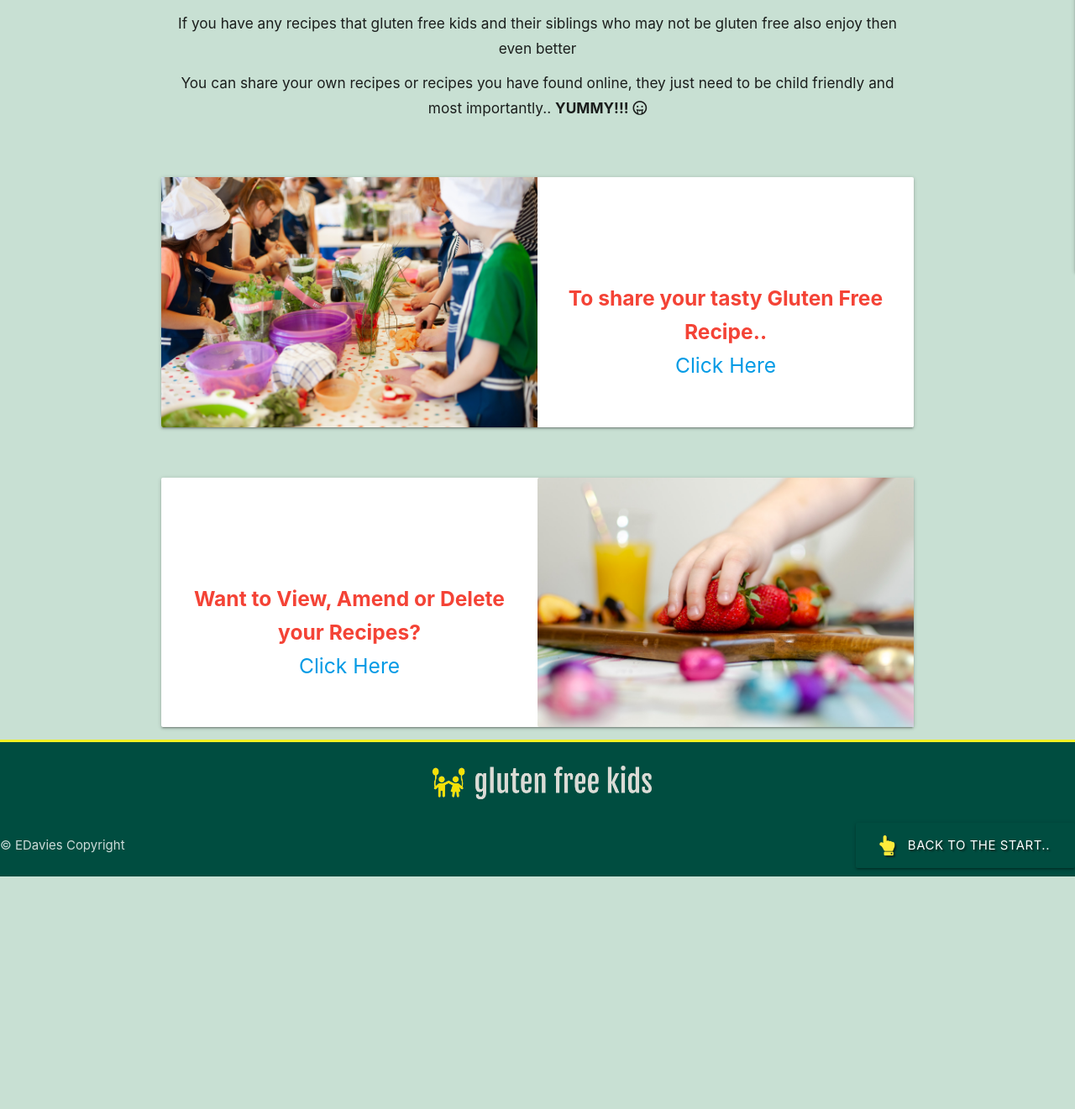
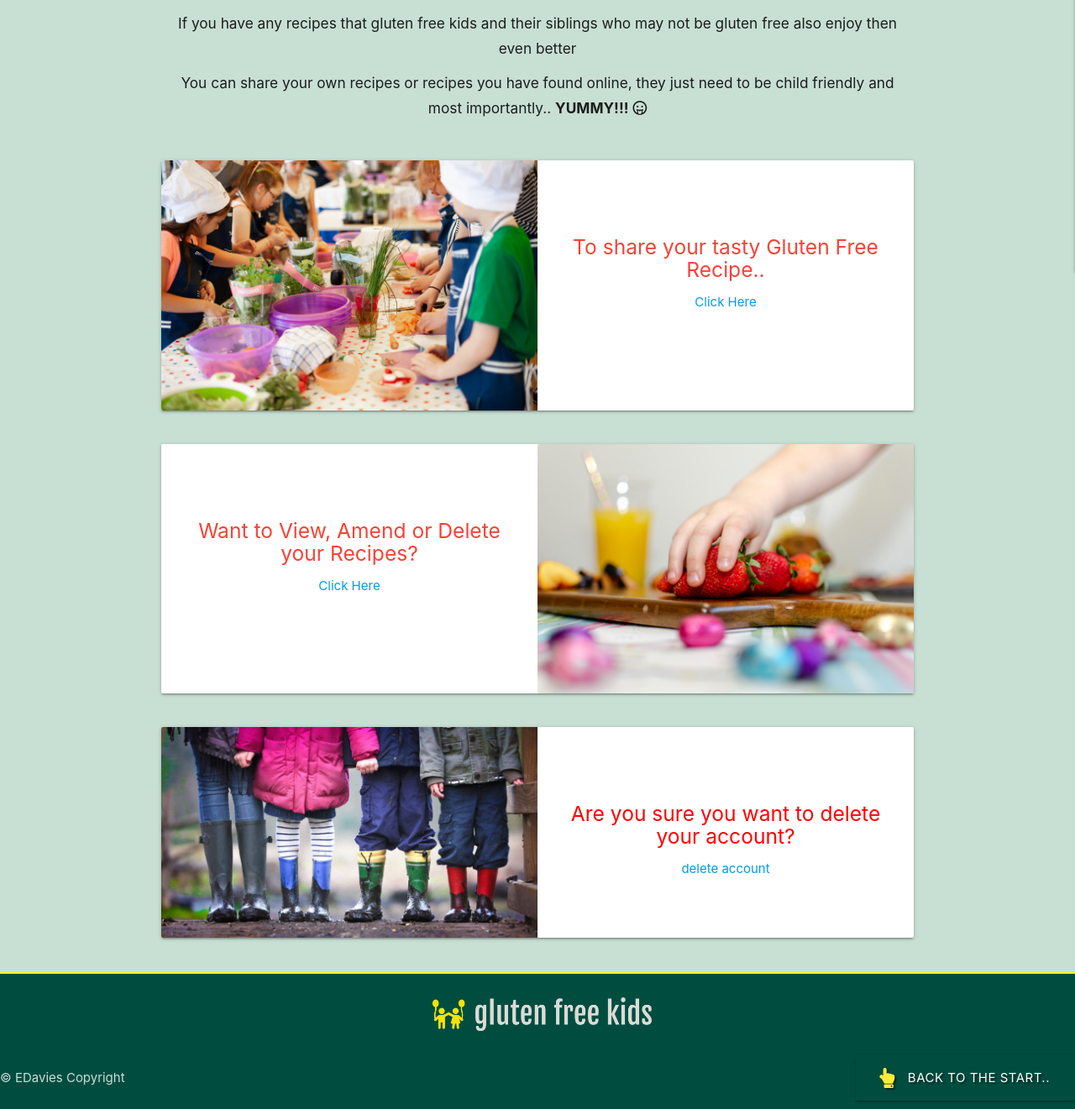
Before and after one commit to EDavies2020/GFRecipes_MS3, a Flask app: page /account/1 in a window 1280 px wide. Shown: the part 536-1857 px from the top of the page at 84% size. Before the commit the page ends 1580 px from the top, so only its background shows below. Run offline with Flask 2, Linux system fonts and the light colour scheme; the visitor is signed in with stand-in values (Sample User, id 1); a database or web service that is not in the repository returns one stand-in record (values such as "Sample title"); some libraries are stand-ins or nearby versions.

Commit message:
account delete added

```diff
--- a/app.py
+++ b/app.py
@@ -9,6 +9,9 @@ if os.path.exists("env.py"):
     import env
 
 
+# ======== CONFIG ======== #
+
+
 app = Flask(__name__)
 
 app.config["MONGO_DBNAME"] = os.environ.get("MONGO_DBNAME")
@@ -18,11 +21,19 @@ app.secret_key = os.environ.get("SECRET_KEY")
 mongo = PyMongo(app)
 
 
+# ======== HOME PAGE ======== #
+
+
 @app.route("/")
 @app.route("/get_recipes")
 def get_recipes():
+    # find all recipes from Mongodb
     recipes = mongo.db.recipes.find()
+    # display for all users
     return render_template("recipes.html", recipes=recipes)
+
+
+# ======== USER ACTIONS ======== #
 
 
 @app.route("/register", methods=["GET", "POST"])
@@ -31,18 +42,17 @@ def register():
         # check if username already exists
         existing_user = mongo.db.users.find_one(
             {"username": request.form.get("username").lower()})
-
+        # return message if username/password exists
         if existing_user:
             flash("Username/Password already exists")
             return redirect(url_for("register"))
-
+        # user created if criteria met
         register = {
             "username": request.form.get("username").lower(),
             "password": generate_password_hash(request.form.get("password"))
         }
         mongo.db.users.insert_one(register)
-
-        # put the new user into 'session' cookie
+        # registration sucessful message
         session["user"] = request.form.get("username").lower()
         flash("Registration Successful!")
         return redirect(url_for("account", username=session["user"]))
@@ -79,7 +89,6 @@ def login():
 
 @app.route("/account/<username>", methods=["GET", "POST"])
 def account(username):
-    # get username for user account
     username = mongo.db.users.find_one(
         {"username": session["user"]})["username"]
 
@@ -95,6 +104,21 @@ def logout():
     flash("You have been logged out, see you again soon!")
     session.pop("user")
     return redirect(url_for("get_recipes"))
+
+
+@app.route("/delete_account/<username>")
+def delete_account(username):
+    # get session user's username from the db
+    username = mongo.db.users.find_one(
+        {"username": session["user"]})["username"]
+    # if username in session is same delete the account
+    mongo.db.users.remove({"username": username.lower()})
+    flash("Your account has been deleted")
+    session.pop("user")
+    return redirect(url_for("register"))
+
+
+# ======== RECIPE ACTIONS ======== #
 
 
 @app.route("/add_recipe", methods=["GET", "POST"])
--- a/static/css/style.css
+++ b/static/css/style.css
@@ -98,15 +98,26 @@ body {
     line-height: 30px;
 }
 #account-page-link-card {
-    margin-top: 60px;
+    margin-top: 40px;
 }
-#account-add h5 {
-    text-align: center;
-    margin-top: 100px;
-    line-height: 40px;
+#link-card-details {
+    margin-top: 50px;
 }
-#account-add h5 a:hover {
+#link-card-details a:hover {
     text-decoration: underline;
+}
+#account-page-delete-card {
+    margin-top: 40px;
+    margin-bottom: 40px;
+}
+#account-delete {
+    margin-top: 50px;
+}
+#account-delete h5 {
+    color: red;
+}
+#account-delete p {
+    font-size: small;
 }
 /* add recipes page */
 .add-recipe-title {
--- a/templates/account.html
+++ b/templates/account.html
@@ -1,7 +1,6 @@
 {% extends "base.html" %}
 {% block content %}
-
-
+<!--page intro-->
 <div class="row">
     <div class="col s12 m10">
         <div class="account-page">
@@ -12,38 +11,69 @@
     </div>
     <div class="col s12">
         <div class="account-page-intro">
-            <h6 class="center-align orange-text darken-4"><b>From your account you can add, edit and delete the recipes you share with the Gluten Free Kids community.</b></h6>
-            <h6 class="center-align">We would love for you to share any recipes you find that kids that are gluten free would enjoy</h6>
-            <h6 class="center-align">If you have any recipes that gluten free kids and their siblings who may not be gluten free also enjoy then even better</h6>
-            <h6 class="center-align">You can share your own recipes or recipes you have found online, they just need to be child friendly and most importantly.. <b>YUMMY!!!</b> <i class="far fa-grin-tongue"></i></h6>
+            <h6 class="center-align orange-text darken-4"><b>From your account you can add, edit and delete the recipes
+                    you share with the Gluten Free Kids community.</b></h6>
+            <h6 class="center-align">We would love for you to share any recipes you find that kids that are gluten free
+                would enjoy</h6>
+            <h6 class="center-align">If you have any recipes that gluten free kids and their siblings who may not be
+                gluten free also enjoy then even better</h6>
+            <h6 class="center-align">You can share your own recipes or recipes you have found online, they just need to
+                be child friendly and most importantly.. <b>YUMMY!!!</b> <i class="far fa-grin-tongue"></i></h6>
         </div>
     </div>
 </div>
+<!--add recipe link card-->
 <div class="col s12" id="account-page-link-card">
     <div class="card horizontal">
         <div class="card-image">
-            <img src="../static/images/cooking.jpg">
+            <img src="../static/images/cooking.jpg" alt="cooking">
         </div>
         <div class="card-stacked">
-            <div class="card-content red-text darken-4" id="account-add">
-                <h5><b>To share your tasty Gluten Free Recipe..</b><br>
-                <a href="{{ url_for('add_recipe') }}">Click Here</a></h5>
+            <div class="card-content center-align red-text darken-4" id="link-card-details">
+                <h5>To share your tasty Gluten Free Recipe..<br></h5>
+                <a href="{{ url_for('add_recipe') }}">Click Here</a>
             </div>
         </div>
     </div>
 </div>
+<!--my recipes link card-->
 <div class="col s12" id="account-page-link-card">
     <div class="card horizontal" id="account-page-link-card">
         <div class="card-stacked">
-            <div class="card-content red-text darken-4" id="account-add">
-                <h5><b>Want to View, Amend or Delete your Recipes?</b><br>
-                <a href="{{ url_for('my_recipes') }}">Click Here</a></h5>
+            <div class="card-content center-align red-text darken-4" id="link-card-details">
+                <h5>Want to View, Amend or Delete your Recipes?</h5>
+                <a href="{{ url_for('my_recipes') }}">Click Here</a>
             </div>
         </div>
         <div class="card-image">
-            <img src="../static/images/gfreek13.jpg">
+            <img src="../static/images/gfreek13.jpg" alt="food">
         </div>
     </div>
 </div>
-
+<!--delete account card-->
+<div class="col s12" id="account-page-delete-card">
+    <div class="card horizontal">
+        <div class="card-image">
+            <img src="../static/images/leaving.jpg" alt="delete">
+        </div>
+        <div class="card-stacked">
+            <div class="card-content center-align" id="account-delete">
+                <h5>Are you sure you want to delete your account?</h5>
+                <a class="modal-trigger" href="#deletemodal">delete account</a>
+                    <div id="deletemodal" class="modal">
+                        <div class="modal-content">
+                            <h5>Are you sure you want to delete your account?</h5>
+                            <p>Please note: Once your account is deleted, all of your information will be perminantely removed</p>
+                        </div>
+                        <div class="modal-footer">
+                            <a href="{{ url_for('get_recipes') }}"
+                                class="modal-close btn-small yellow darken-2"><i class="far fa-times-circle left"></i>Cancel</a>
+                            <a href="{{ url_for('delete_account', username=username|lower) }}""
+                                class="modal-close btn-small red darken-2"><i class="far fa-trash-alt left"></i>Yes - delete perminantely</a>
+                        </div>
+                    </div>
+            </div>
+        </div>
+    </div>
+</div>
 {% endblock %}
--- a/templates/recipes.html
+++ b/templates/recipes.html
@@ -1,6 +1,5 @@
 {% extends "base.html" %}
 {% block content %}
-
 <div class="carousel carousel-slider center-align" id="carousel-auto">
   <a class="carousel-item" href="#one!"><img src="../static/images/gfreek7.jpg" alt="kids"></a>
   <a class="carousel-item" href="#two!"><img src="../static/images/gfreek6.jpg" alt="kids"></a>
@@ -43,10 +42,10 @@
         {% if session.user|lower == recipe.created_by|lower %}
         <a href="{{ url_for('edit_recipe', recipe_id=recipe._id) }}"
           class="btn-edit btn-floating btn-small yellow darken-2">
-          <i class="fas fa-edit tooltipped" data-position="bottom" data-tooltip="Edit Recipe""></i></a>
+          <i class="fas fa-edit tooltipped" data-position="bottom" data-tooltip="Edit Recipe"></i></a>
         <a href="{{ url_for('delete_recipe', recipe_id=recipe._id) }}"
           class="btn-delete btn-floating btn-small red darken-4">
-          <i class="far fa-trash-alt tooltipped" data-position="bottom" data-tooltip="Delete Recipe""></i></a>
+          <i class="far fa-trash-alt tooltipped" data-position="bottom" data-tooltip="Delete Recipe"></i></a>
         {% endif %}
       </div>
       <div class="card-reveal">
@@ -61,6 +60,5 @@
       </div>
     </div>
   </div>
-
   {% endfor %}
   {% endblock %}
```
Also changed, not shown: templates/base.html (+14 -8 lines), templates/my_recipes.html (+5 -5 lines), static/images/leaving.jpg (added), templates/register.html (line endings or trailing spaces).
